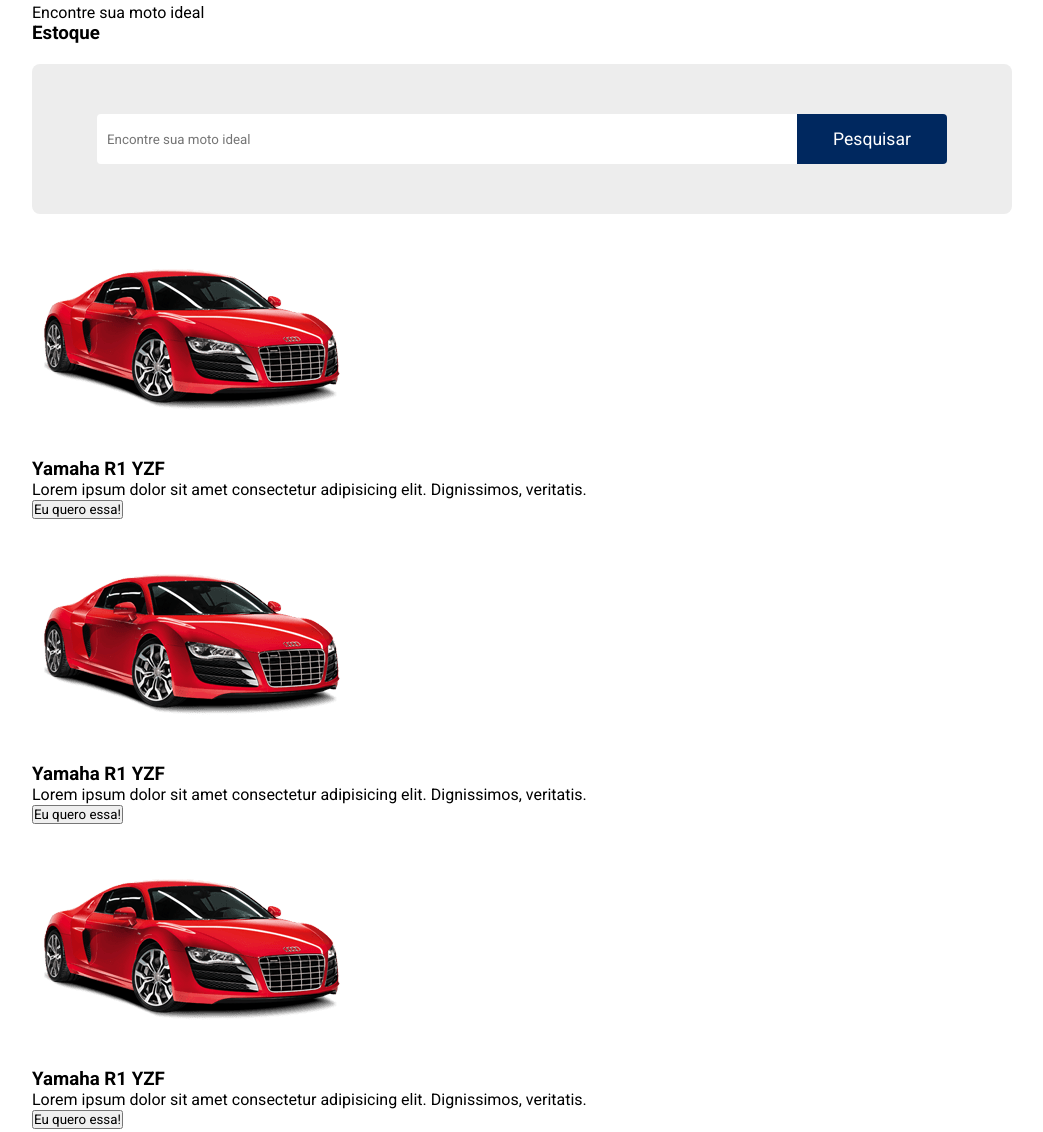
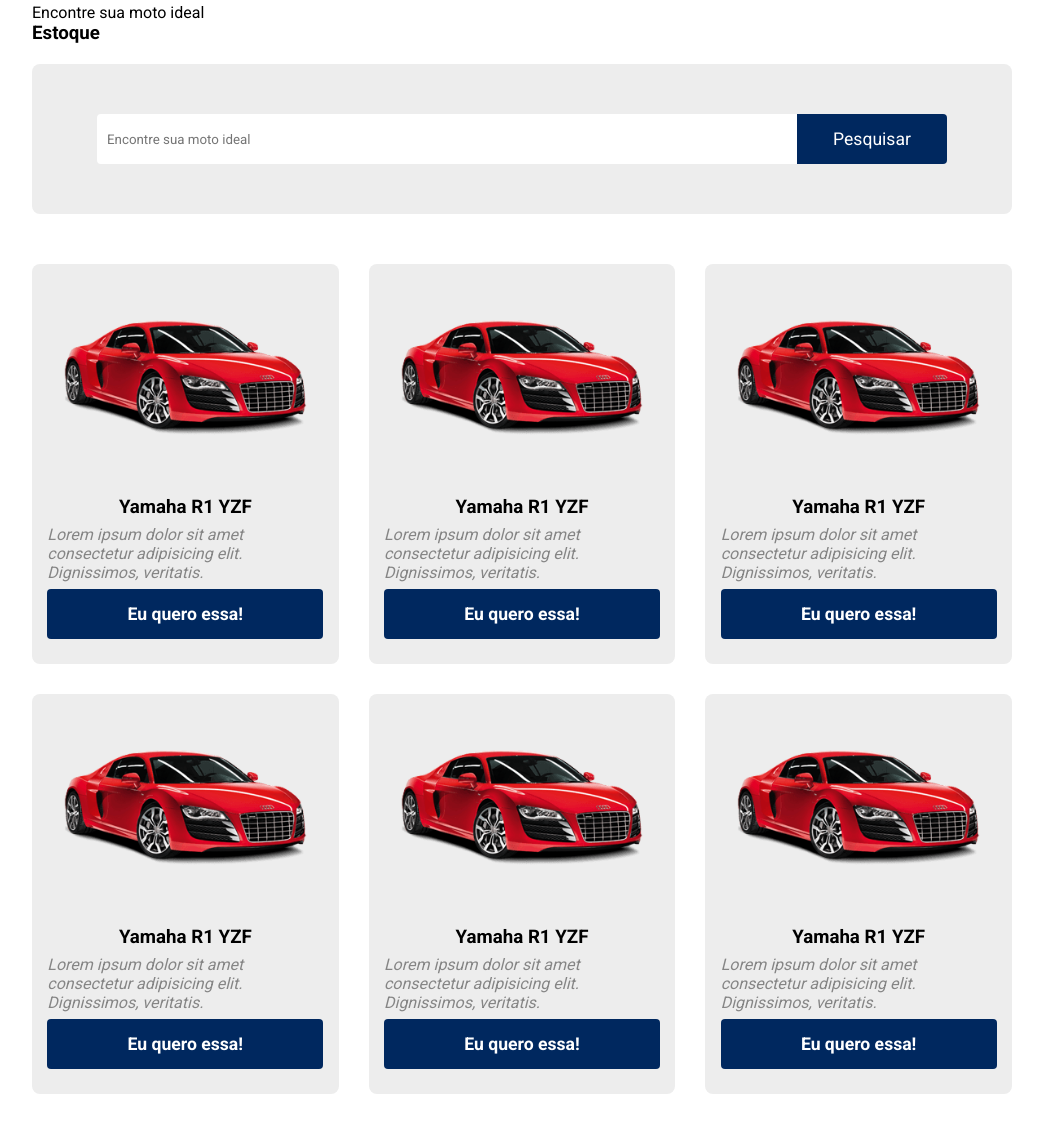
Before and after one commit to joaocurityba/curityba-motos, a plain HTML site: page index.html in a window 1280 px wide. Shown: the part 707-1839 px from the top of the page, without its empty margins (118-1161 px from the left). After the commit the page ends 1811 px from the top, so only its background shows below. Drawn offline with Linux system fonts and the light colour scheme.

Commit message:
css adicionado aos itens do estoque

```diff
--- a/css/styles.css
+++ b/css/styles.css
@@ -137,7 +137,7 @@ nav ul button:hover {
     transition: transform 0.4s;
 }
 
-/* Estoque */
+/* Estoque / Barra de pesquisa */
 
 section .catalog {
     width: 100vw;
@@ -185,3 +185,64 @@ section .filter-card {
     margin-top: 200px;
     padding-bottom: 20px;
 }
+
+/* Cards do Estoque */
+section .card-wrapper {
+    max-width: 1000px;
+    height: 100%;
+    display: grid;
+    grid-template-columns: repeat(auto-fill, minmax(270px, 1fr));
+    grid-gap: 30px;
+    padding-top: 50px;
+}
+
+section .card-item {
+    height: 400px;
+    background: var(--gray);
+    border-radius: 8px;
+    display: flex;
+    flex-direction: column;
+    align-items: center;
+    justify-content: space-around;
+}
+
+.card-content {
+    height: 40%;
+    display: flex;
+    flex-direction: column;
+    align-items: center;
+    justify-content: space-around;
+}
+
+.card-item img {
+    width: 85%;
+}
+
+.card-item h4 {
+    width: 90%;
+}
+
+.card-item p {
+    width: 90%;
+    font-style: italic;
+    color: #00000070;
+}
+
+.card-item button {
+    width: 90%;
+    padding: 15px 0px;
+    border: none;
+    background: var(--blue);
+    border-radius: 4px;
+    color: white;
+    font-weight: bold;
+    font-size: 1.1em;
+    cursor: pointer;
+    transition: 0.3s ease;
+    margin-bottom: 10px;
+}
+
+.card-item button:hover {
+    background: #dedede;
+    color: #00285f;
+}
```
